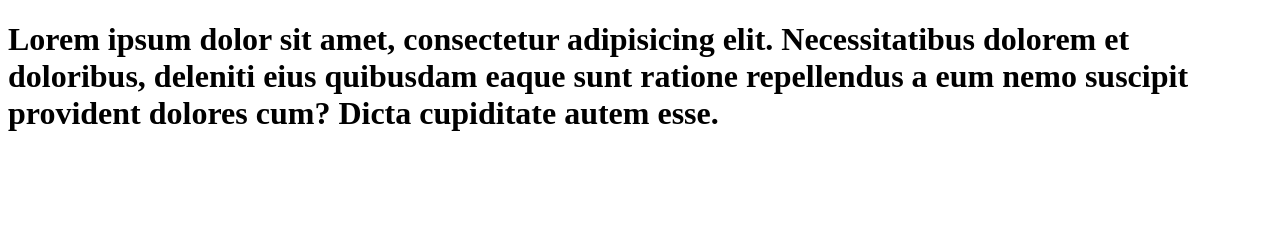
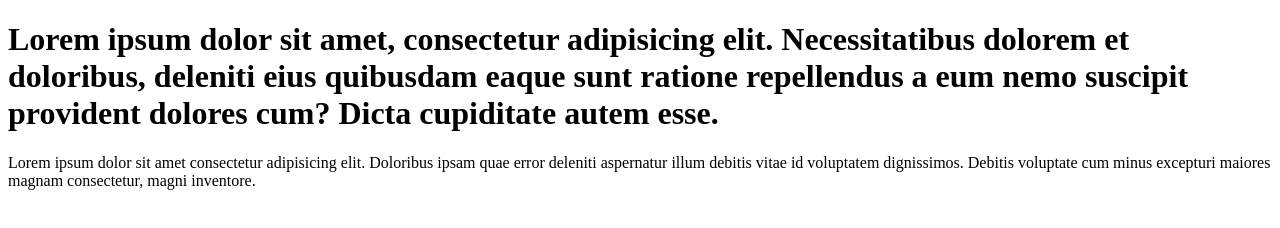
Before and after one commit to brijigna/learn-git, a plain HTML site: page index.html in a window 1280 px wide. Drawn offline with Linux system fonts and the light colour scheme.

Commit message:
added paragarph

```diff
--- a/index.html
+++ b/index.html
@@ -7,5 +7,6 @@
 </head>
 <body>
     <h1>Lorem ipsum dolor sit amet, consectetur adipisicing elit. Necessitatibus dolorem et doloribus, deleniti eius quibusdam eaque sunt ratione repellendus a eum nemo suscipit provident dolores cum? Dicta cupiditate autem esse.</h1>
+    <p>Lorem ipsum dolor sit amet consectetur adipisicing elit. Doloribus ipsam quae error deleniti aspernatur illum debitis vitae id voluptatem dignissimos. Debitis voluptate cum minus excepturi maiores magnam consectetur, magni inventore.</p>
 </body>
 </html>
```
